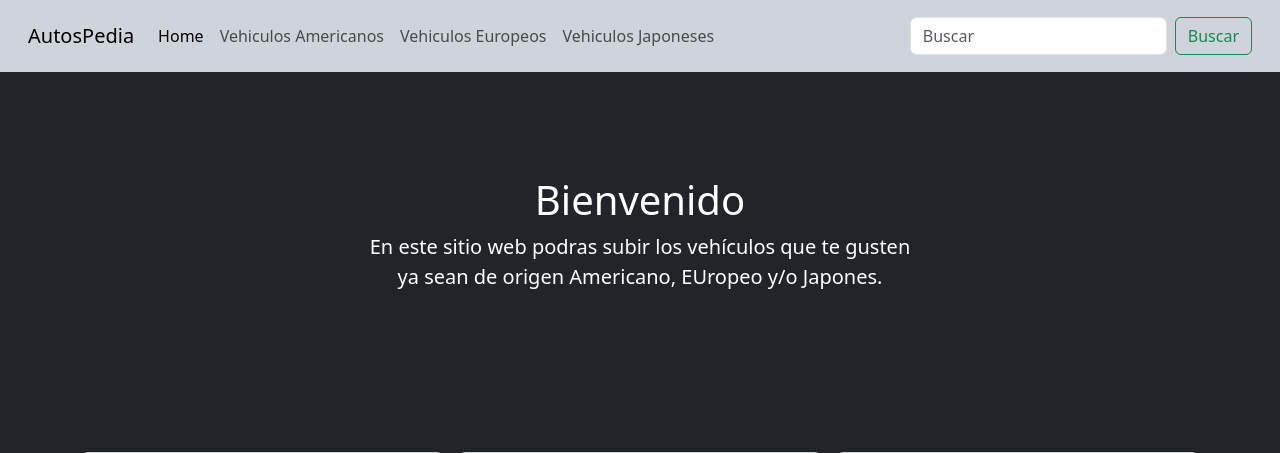
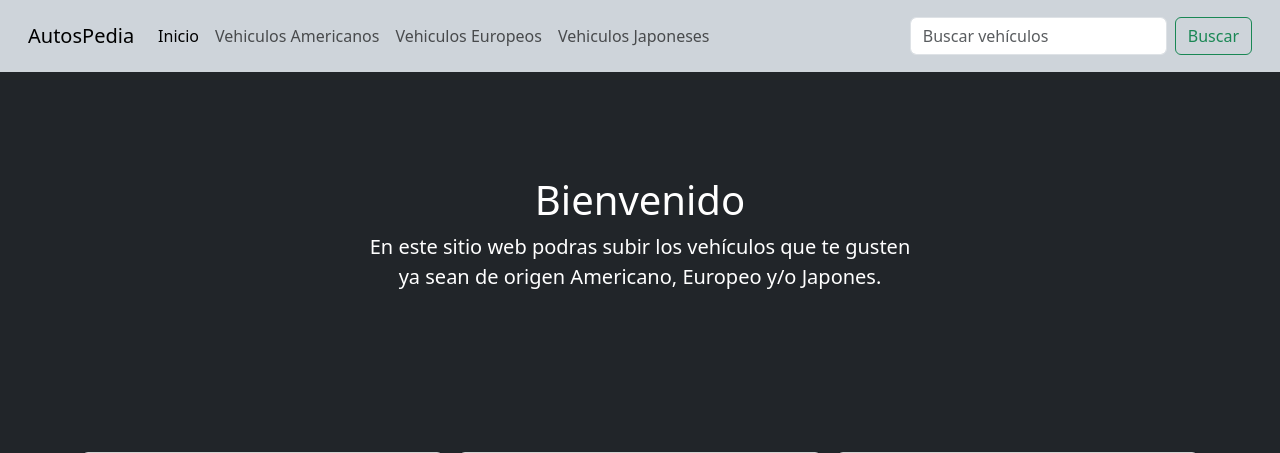
Before and after one commit to JuanPeralta19/Proyecto-Final-Peralta-Juarez, a Django app: page / in a window 1280 px wide. Shown: the top 453 px of the page. Run offline with Django 4.2, Linux system fonts and the light colour scheme; some libraries are stand-ins or nearby versions.

Commit message:
Pagina finalizada y funcional, falta redactar el archivo README.

```diff
--- a/CarsApp/templates/CarsApp/base.html
+++ b/CarsApp/templates/CarsApp/base.html
@@ -11,6 +11,7 @@
     <title>AutosPedia</title>
 
     <link rel="canonical" href="https://getbootstrap.com/docs/5.3/examples/album/">
+    <link rel="shortcut icon" href="https://icons.iconarchive.com/icons/calebamesbury/classic-american-cars/256/Muscle-Car-Mustang-GT-icon.png">
 
 
 
@@ -85,7 +86,7 @@
       <div class="collapse navbar-collapse" id="navbarScroll">
         <ul class="navbar-nav me-auto my-2 my-lg-0 navbar-nav-scroll" style="--bs-scroll-height: 100px;">
           <li class="nav-item">
-            <a class="nav-link active" aria-current="page" href="{% url 'index' %}">Home</a>
+            <a class="nav-link active" aria-current="page" href="{% url 'index' %}">Inicio</a>
           </li>
           <li class="nav-item">
             <a class="nav-link" href="{% url 'Admin de vehiculos americanos' %}">Vehiculos Americanos</a>
@@ -110,7 +111,7 @@
           </li> -->
         </ul>
         <form action="{% url 'Buscar vehiculos Amricanos' %}" class="d-flex" role="search">
-          <input class="form-control me-2" name="criterio" type="search" placeholder="Buscar" aria-label="Search">
+          <input class="form-control me-2" name="criterio" type="search" placeholder="Buscar vehículos" aria-label="Search">
           <button class="btn btn-outline-success" type="submit">Buscar</button>
         </form>
       </div>
@@ -126,10 +127,10 @@
 <footer class="text-muted py-5">
   <div class="container">
     <p class="float-end mb-1">
-      <a href="#">Back to top</a>
+      <a href="#">Volver arriba</a>
     </p>
-    <p class="mb-1 text-white">Album example is &copy; Bootstrap, but please download and customize it for yourself!</p>
-    <p class="mb-0 text-white">New to Bootstrap? <a href="/">Visit the homepage</a> or read our <a href="../getting-started/introduction/">getting started guide</a>.</p>
+    <p class="mb-1 text-white">Juan Pablo Peralta Juárez.</p>
+    <p class="mb-0 text-white">www.AutosPedia.com</p>
   </div>
 </footer>
 
--- a/CarsApp/templates/CarsApp/index.html
+++ b/CarsApp/templates/CarsApp/index.html
@@ -8,7 +8,7 @@
     <div class="row py-lg-5">
       <div class="col-lg-6 col-md-8 mx-auto">
         <h1 class="fw-light">Bienvenido</h1>
-        <p class="lead text-white">En este sitio web podras subir los vehículos que te gusten ya sean de origen Americano, EUropeo y/o Japones.</p>
+        <p class="lead text-white">En este sitio web podras subir los vehículos que te gusten ya sean de origen Americano, Europeo y/o Japones.</p>
         <!-- <p>
           <a href="#" class="btn btn-primary my-2">Main call to action</a>
           <a href="#" class="btn btn-secondary my-2">Secondary action</a>
```
Also changed, not shown: CarsApp/static/CarsApp/assets/Calebamesbury-Classic-American-Cars-Muscle-Car-Mustang-GT.512.png (added).
